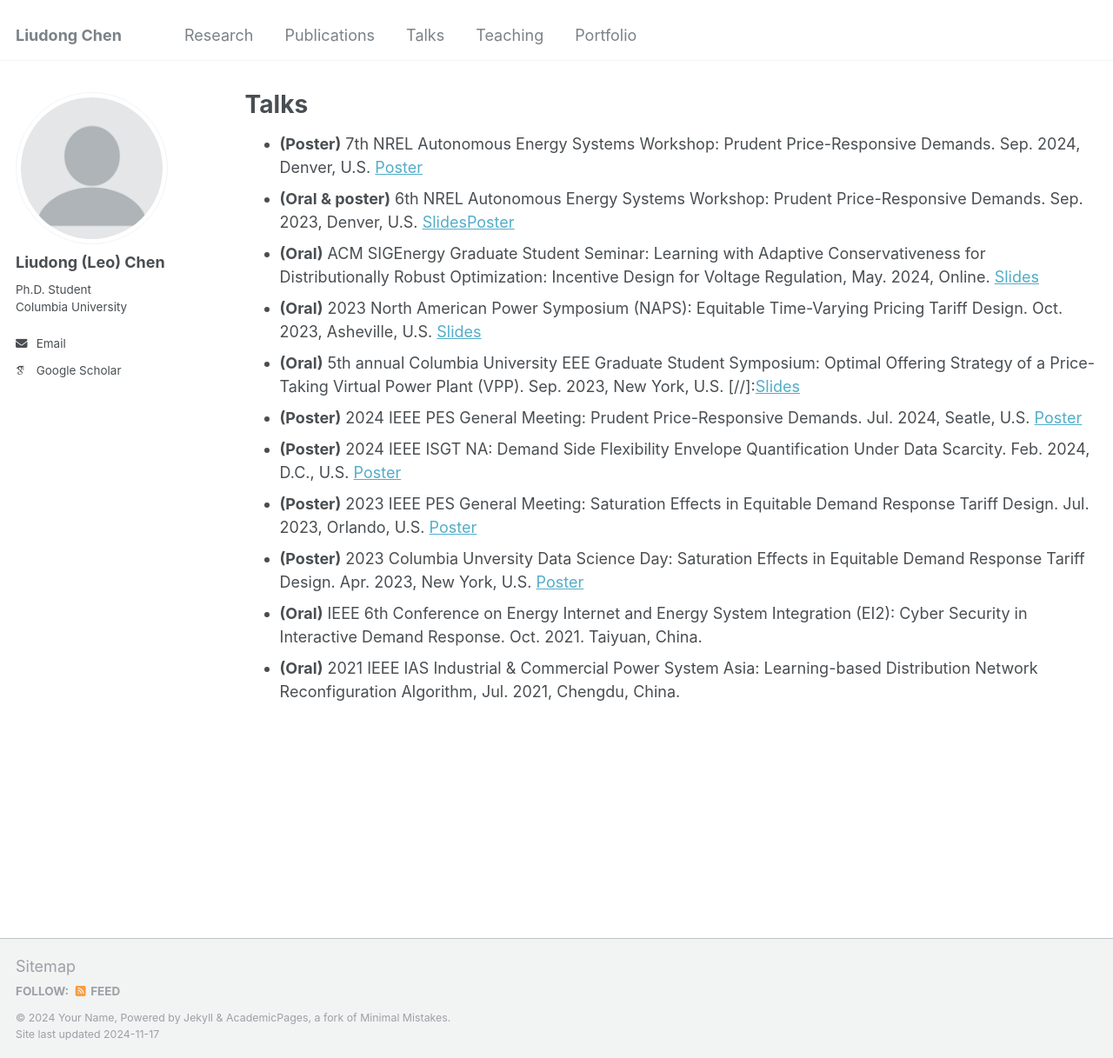
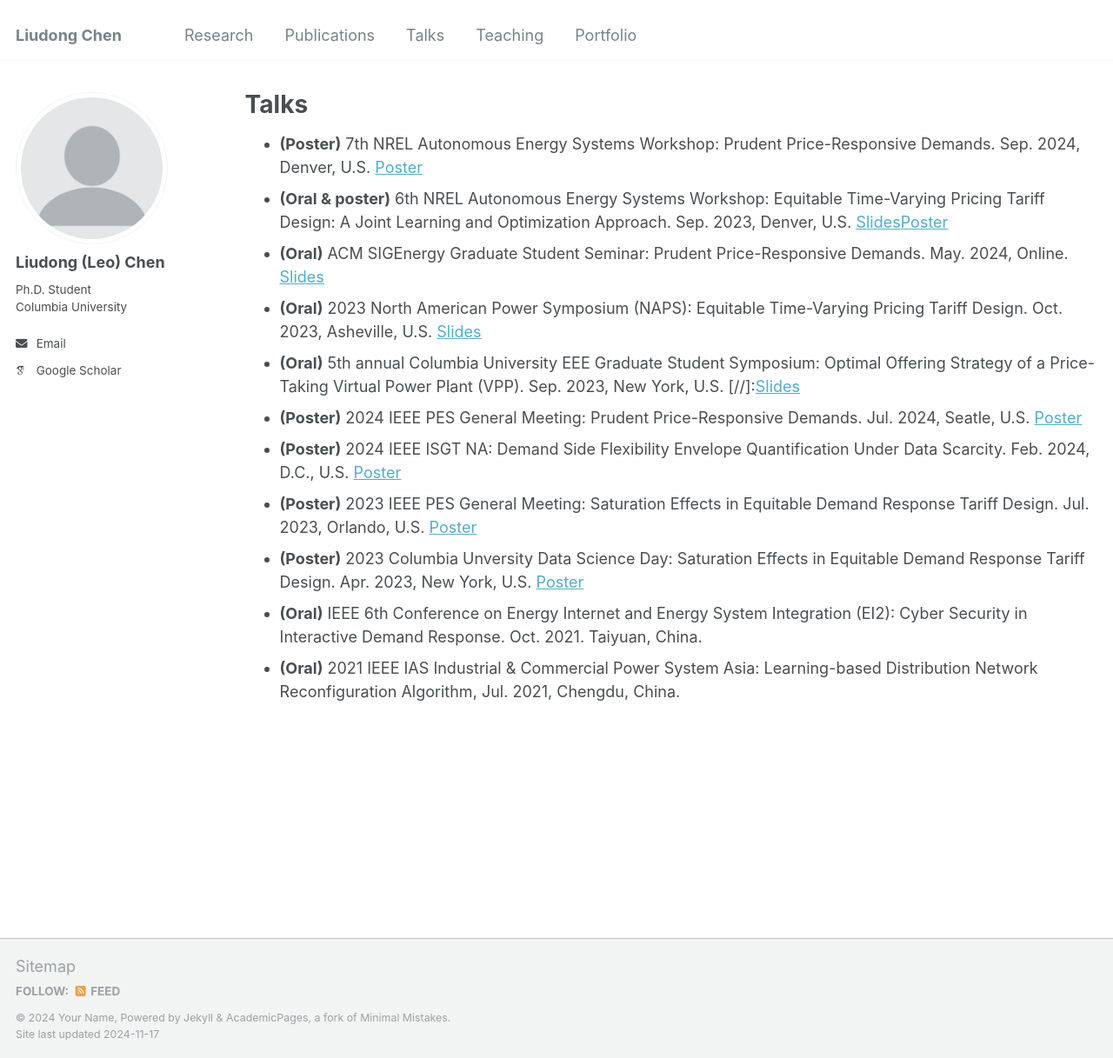
Before and after one commit to liudong-chen/liudong-chen.github.io, a Jekyll site: the page built from _pages/talks.md, in a window 1280 px wide and 1217 px high. Shown: the whole window at 87% size. Built offline with Jekyll 4.4.1, drawn with Linux system fonts in a browser that asks for light colours; some web fonts are replaced.

Commit message:
Update talks.md

```diff
--- a/_pages/talks.md
+++ b/_pages/talks.md
@@ -8,13 +8,13 @@ author_profile: true
 {% include base_path %}
 
 * **(Poster)** 7th NREL Autonomous Energy Systems Workshop: Prudent Price-Responsive Demands. Sep. 2024, Denver, U.S. [Poster](../assets/prudent_poster.pdf)
-* **(Oral & poster)** 6th NREL Autonomous Energy Systems Workshop: Prudent Price-Responsive Demands. Sep. 2023, Denver, U.S. [Slides](../assets/prudent_poster.pdf)[Poster](../assets/prudent_poster.pdf)
-* **(Oral)** ACM SIGEnergy Graduate Student Seminar: Learning with Adaptive Conservativeness for Distributionally Robust Optimization: Incentive Design for Voltage Regulation, May. 2024, Online. [Slides](../assets/prudent_ppt.pdf)
-* **(Oral)** 2023 North American Power Symposium (NAPS): Equitable Time-Varying Pricing Tariff Design. Oct. 2023, Asheville, U.S. [Slides](../assets/prudent_ppt.pdf)
+* **(Oral & poster)** 6th NREL Autonomous Energy Systems Workshop: Equitable Time-Varying Pricing Tariff Design: A Joint Learning and Optimization Approach. Sep. 2023, Denver, U.S. [Slides](../assets/2023AES_poster.pdf)[Poster](../assets/2023AES_ppt.pdf)
+* **(Oral)** ACM SIGEnergy Graduate Student Seminar: Prudent Price-Responsive Demands. May. 2024, Online. [Slides](../assets/prudent_ppt.pdf)
+* **(Oral)** 2023 North American Power Symposium (NAPS): Equitable Time-Varying Pricing Tariff Design. Oct. 2023, Asheville, U.S. [Slides](../assets/2023NAPS_slide.pdf)
 * **(Oral)** 5th annual Columbia University EEE Graduate Student Symposium: Optimal Offering Strategy of a Price-Taking Virtual Power Plant (VPP). Sep. 2023, New York, U.S. [//]:[Slides](../assets/prudent_ppt.pdf)
 * **(Poster)** 2024 IEEE PES General Meeting: Prudent Price-Responsive Demands. Jul. 2024, Seatle, U.S. [Poster](../assets/prudent_poster.pdf)
-* **(Poster)** 2024 IEEE ISGT NA: Demand Side Flexibility Envelope Quantification Under Data Scarcity. Feb. 2024, D.C., U.S. [Poster](../assets/demand_flexibility_poster.pdf)
-* **(Poster)** 2023 IEEE PES General Meeting: Saturation Effects in Equitable Demand Response Tariff Design. Jul. 2023, Orlando, U.S. [Poster](../assets/saturation_poster.pdf)
-* **(Poster)** 2023 Columbia Unversity Data Science Day: Saturation Effects in Equitable Demand Response Tariff Design. Apr. 2023, New York, U.S. [Poster](../assets/saturation_poster.pdf)
+* **(Poster)** 2024 IEEE ISGT NA: Demand Side Flexibility Envelope Quantification Under Data Scarcity. Feb. 2024, D.C., U.S. [Poster](../assets/2024ISGT_poster.pdf)
+* **(Poster)** 2023 IEEE PES General Meeting: Saturation Effects in Equitable Demand Response Tariff Design. Jul. 2023, Orlando, U.S. [Poster](../assets/2023_PESGM.pdf)
+* **(Poster)** 2023 Columbia Unversity Data Science Day: Saturation Effects in Equitable Demand Response Tariff Design. Apr. 2023, New York, U.S. [Poster](../assets/2023_PESGM.pdf)
 * **(Oral)** IEEE 6th Conference on Energy Internet and Energy System Integration (EI2): Cyber Security in Interactive Demand Response. Oct. 2021. Taiyuan, China.
 * **(Oral)** 2021 IEEE IAS Industrial & Commercial Power System Asia: Learning-based Distribution Network Reconfiguration Algorithm, Jul. 2021, Chengdu, China.
```
